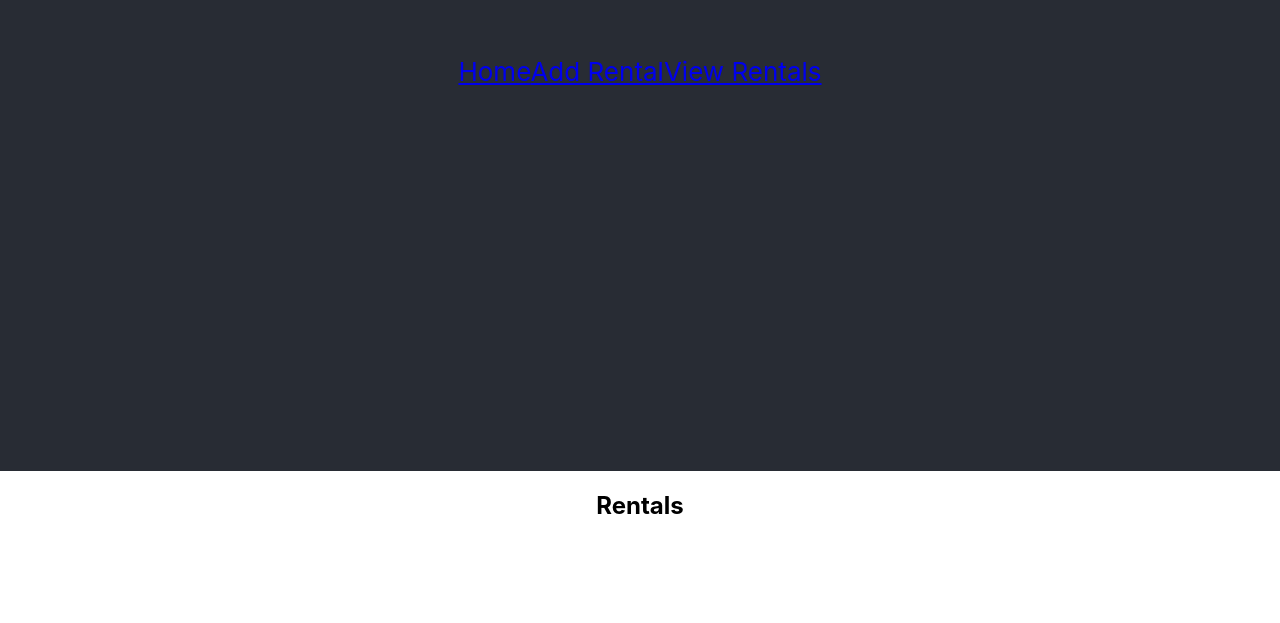
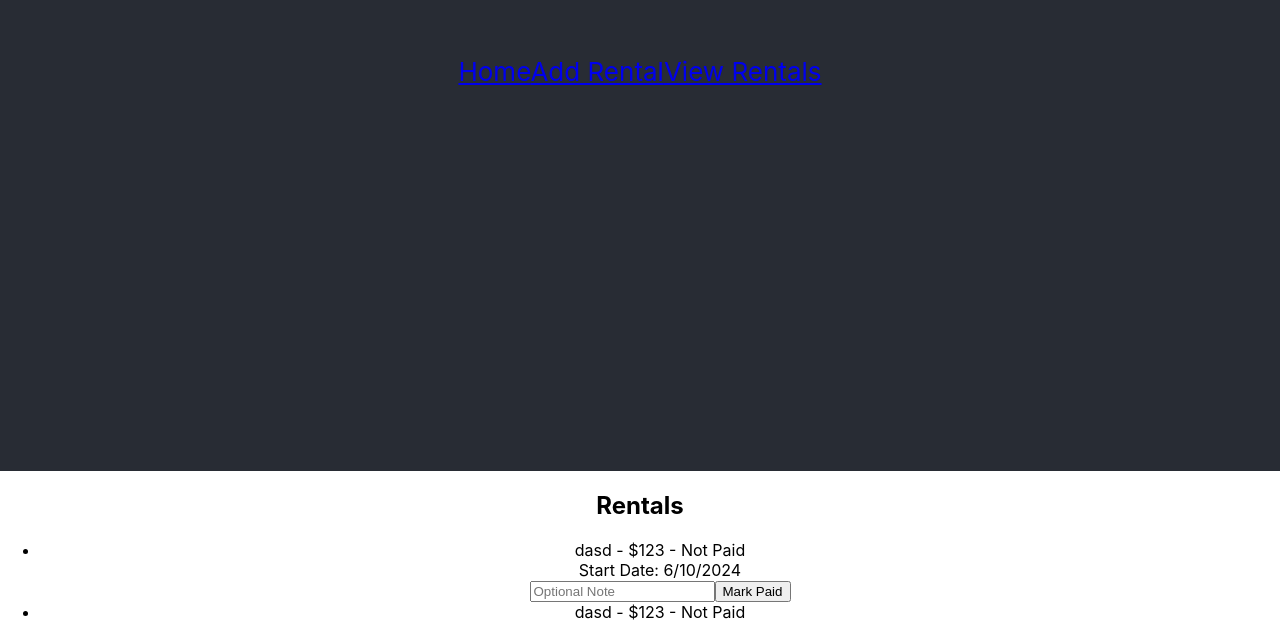
Before and after one commit to cubukcum/rent-tracker, a React (Create React App) app: page /view-rentals in a window 1280 px wide. Shown: the part 329-952 px from the top of the page. Before the commit the page ends 869 px from the top, so only its background shows below. Built offline with nearby package versions, Linux system fonts and the light colour scheme; no server answers; data requests are answered from the project's data file.

Commit message:
can now add rentals

```diff
--- /dev/null
+++ b/db.json
@@ -0,0 +1,22 @@
+{
+  "rentals": [
+    {
+      "id": 1717877287892,
+      "name": "dasd",
+      "rent": "123",
+      "startDate": "2024-06-10",
+      "paid": false,
+      "paidDate": null,
+      "note": ""
+    },
+    {
+      "id": 1717877369124,
+      "name": "dasd",
+      "rent": "123",
+      "startDate": "2024-06-11",
+      "paid": false,
+      "paidDate": null,
+      "note": ""
+    }
+  ]
+}
--- a/src/components/RentalForm.js
+++ b/src/components/RentalForm.js
@@ -1,6 +1,7 @@
-// src/components/RentalForm.js (modified)
+// src/components/RentalForm.js
 import React, { useState, useContext } from 'react';
 import { RentalContext } from '../context/RentalContext';
+import axios from 'axios';
 
 const RentalForm = () => {
   const { dispatch } = useContext(RentalContext);
@@ -8,12 +9,18 @@ const RentalForm = () => {
   const [rent, setRent] = useState('');
   const [startDate, setStartDate] = useState('');
 
-  const handleSubmit = (e) => {
+  const handleSubmit = async (e) => {
     e.preventDefault();
-    dispatch({ type: 'ADD_RENTAL', payload: { id: Date.now(), name, rent, startDate, paid: false, paidDate: null, note: '' } });
-    setName('');
-    setRent('');
-    setStartDate('');
+    const newRental = { id: Date.now(), name, rent, startDate, paid: false, paidDate: null, note: '' };
+    try {
+      const response = await axios.post('http://localhost:5000/rentals', newRental);
+      dispatch({ type: 'ADD_RENTAL', payload: response.data });
+      setName('');
+      setRent('');
+      setStartDate('');
+    } catch (error) {
+      console.error('Error adding rental:', error);
+    }
   };
 
   return (
--- a/src/context/RentalContext.js
+++ b/src/context/RentalContext.js
@@ -1,4 +1,4 @@
-
+// src/context/RentalContext.js
 import React, { createContext, useReducer, useEffect } from 'react';
 import axios from 'axios';
 
@@ -10,10 +10,6 @@ const rentalReducer = (state, action) => {
       return action.payload;
     case 'ADD_RENTAL':
       return [...state, action.payload];
-    case 'REMOVE_RENTAL':
-      return state.filter(rental => rental.id !== action.payload);
-    case 'UPDATE_RENTAL':
-      return state.map(rental => rental.id === action.payload.id ? action.payload : rental);
     case 'MARK_PAID':
       return state.map(rental => rental.id === action.payload.id ? { ...rental, paid: true, paidDate: new Date(), note: action.payload.note } : rental);
     default:
@@ -26,8 +22,12 @@ const RentalProvider = ({ children }) => {
 
   useEffect(() => {
     const fetchRentals = async () => {
-      const response = await axios.get('http://localhost:5000/rentals');
-      dispatch({ type: 'SET_RENTALS', payload: response.data });
+      try {
+        const response = await axios.get('http://localhost:5000/rentals');
+        dispatch({ type: 'SET_RENTALS', payload: response.data });
+      } catch (error) {
+        console.error('Error fetching rentals:', error);
+      }
     };
     fetchRentals();
   }, []);
@@ -35,7 +35,11 @@ const RentalProvider = ({ children }) => {
   useEffect(() => {
     const saveRentals = async () => {
       rentals.forEach(async rental => {
-        await axios.put(`http://localhost:5000/rentals/${rental.id}`, rental);
+        try {
+          await axios.put(`http://localhost:5000/rentals/${rental.id}`, rental);
+        } catch (error) {
+          console.error('Error saving rental:', error);
+        }
       });
     };
     saveRentals();
--- a/src/db.json
+++ /dev/null
@@ -1,3 +0,0 @@
-{
-    "rentals": []
-  }
```
